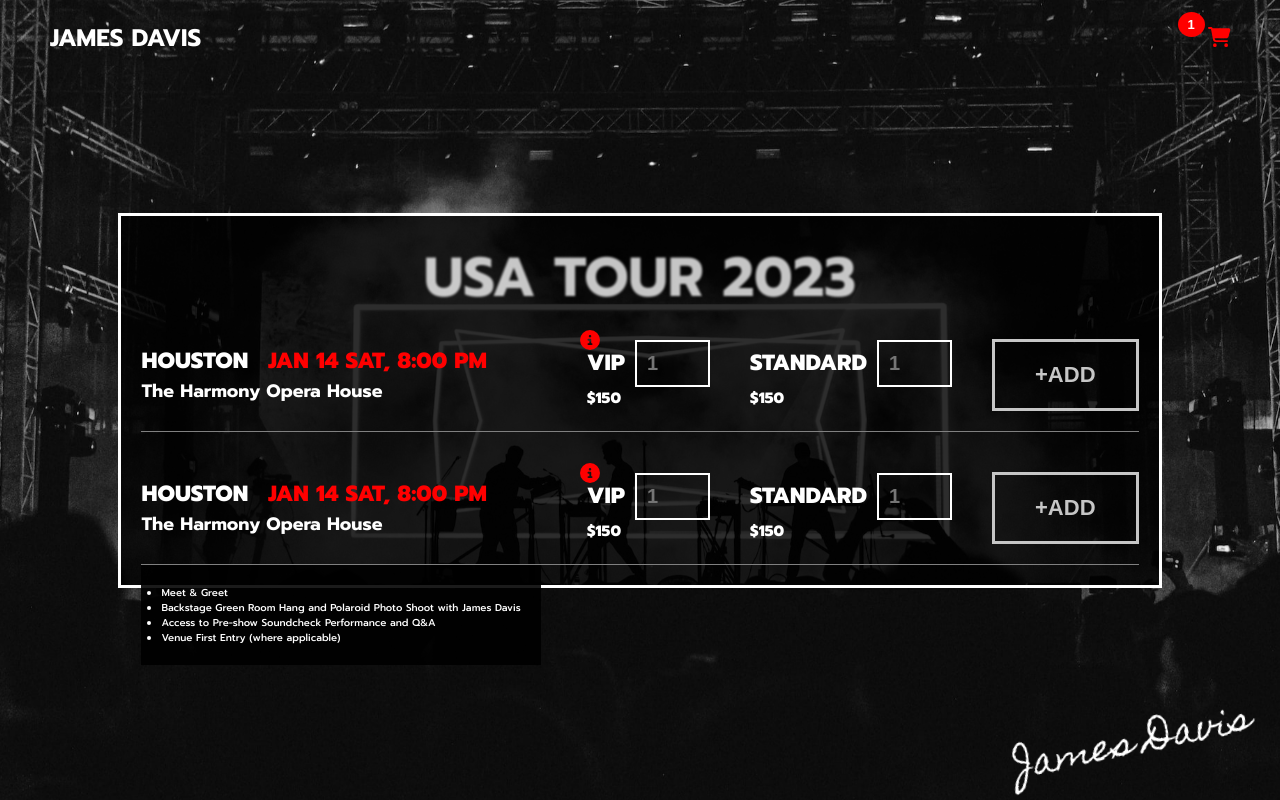
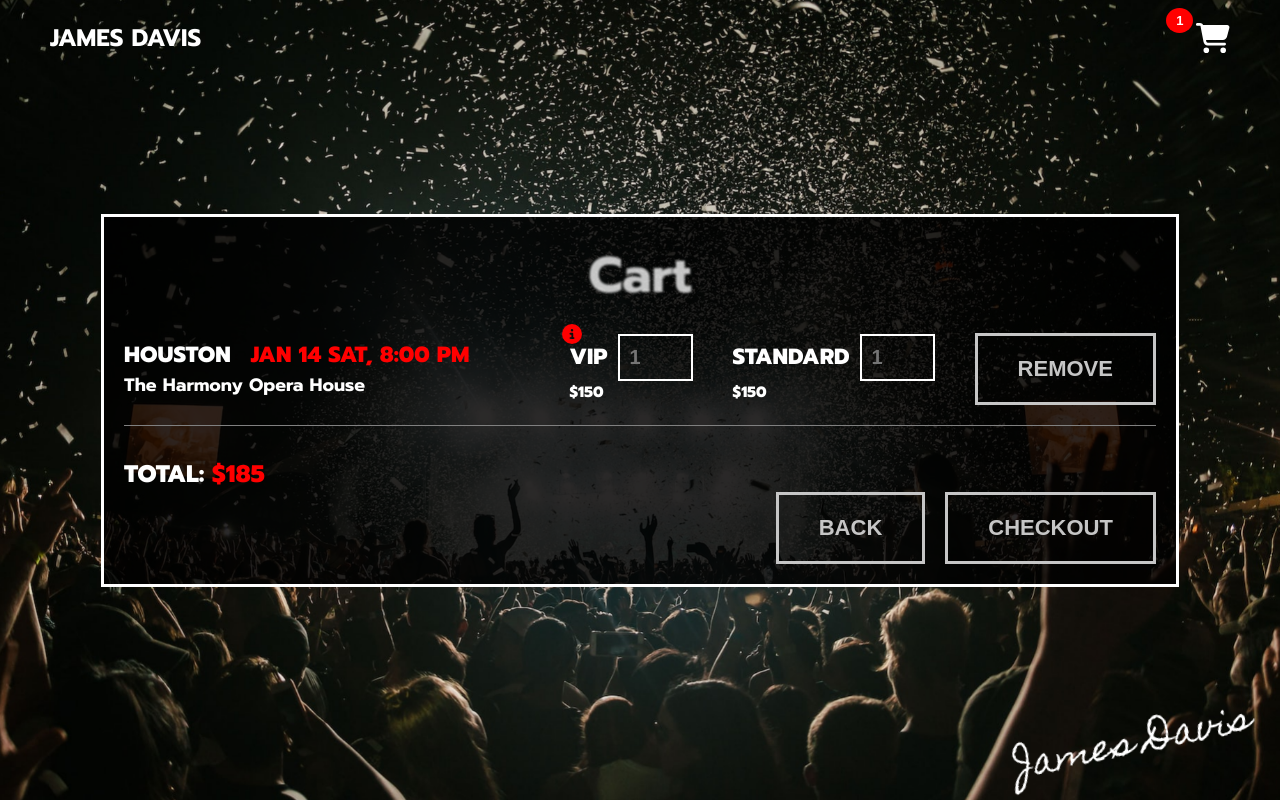
Before and after one commit to maciejkuran/james-davis-tour, a React (Create React App) app: page / in a window 1280 px wide. Built offline with nearby package versions, Linux system fonts and the light colour scheme.

Commit message:
cart markup completed

```diff
--- a/src/App.js
+++ b/src/App.js
@@ -5,14 +5,16 @@ import React from 'react';
 import Background from './components/UI/Background';
 import Navbar from './components/Layout/Navbar';
 import HomeHeader from './components/Layout/HomeHeader';
-import List from './components/List/List';
+import TourList from './components/Tour/TourList';
+import Cart from './components/Cart/Cart';
 
 function App() {
   return (
     <Background>
       <Navbar></Navbar>
       {/* <HomeHeader></HomeHeader> */}
-      <List></List>
+      {/* <TourList></TourList> */}
+      <Cart></Cart>
     </Background>
   );
 }
--- /dev/null
+++ b/src/components/Cart/Cart.js
@@ -0,0 +1,29 @@
+import classes from './Cart.module.css';
+
+import Card from '../UI/Card';
+import TourListItem from '../Tour/TourListItem';
+import PrimaryButton from '../UI/PrimaryButton';
+
+const Cart = props => {
+  return (
+    <Card className={classes.cart}>
+      <h2>Cart</h2>
+      <TourListItem buttonName="REMOVE"></TourListItem>
+      <div className={classes.cart__wrapper}>
+        <p>
+          TOTAL: <span>$185</span>
+        </p>
+        <div className={classes['cart__wrapper__internal']}>
+          <PrimaryButton className={classes['cart__button']} attributes={{ type: 'button' }}>
+            BACK
+          </PrimaryButton>
+          <PrimaryButton className={classes['cart__button']} attributes={{ type: 'submit' }}>
+            CHECKOUT
+          </PrimaryButton>
+        </div>
+      </div>
+    </Card>
+  );
+};
+
+export default Cart;
--- /dev/null
+++ b/src/components/Cart/Cart.module.css
@@ -0,0 +1,27 @@
+.cart h2 {
+  text-align: center;
+  font-size: 5rem;
+}
+
+.cart__wrapper {
+  margin-top: 3rem;
+}
+
+.cart__wrapper p {
+  font-size: 2.4rem;
+  font-weight: 800;
+}
+
+.cart__wrapper p span {
+  color: var(--color-red);
+}
+
+.cart__wrapper__internal {
+  width: 100%;
+  display: flex;
+  justify-content: flex-end;
+}
+
+.cart__button {
+  margin-left: 2rem;
+}
--- a/src/components/List/List.js
+++ b/src/components/Tour/TourList.js
@@ -1,7 +1,7 @@
-import classes from './List.module.css';
+import classes from './TourList.module.css';
 
 import Card from '../UI/Card';
-import ListItem from './ListItem';
+import TourListItem from './TourListItem';
 import Tooltip from '../UI/Tooltip';
 
 const List = () => {
@@ -9,8 +9,8 @@ const List = () => {
     <Card className={classes.container}>
       <h2>USA TOUR 2023</h2>
       <ul className={classes.list}>
-        <ListItem></ListItem>
-        <ListItem></ListItem>
+        <TourListItem buttonName="+ADD"></TourListItem>
+        <TourListItem buttonName="+ADD"></TourListItem>
       </ul>
 
       <Tooltip>
--- a/src/components/List/ListItem.js
+++ b/src/components/Tour/TourListItem.js
@@ -1,11 +1,11 @@
-import classes from './ListItem.module.css';
+import classes from './TourListItem.module.css';
 import { FontAwesomeIcon } from '@fortawesome/react-fontawesome';
 import { faCircleInfo } from '@fortawesome/free-solid-svg-icons';
 
 import PrimaryButton from '../UI/PrimaryButton';
 import Input from '../UI/Input';
 
-const ListItem = () => {
+const ListItem = props => {
   return (
     <li className={classes.list}>
       <div>
@@ -58,7 +58,7 @@ const ListItem = () => {
           </form>
         </div>
 
-        <PrimaryButton attributes={{ type: 'submit' }}>+ADD</PrimaryButton>
+        <PrimaryButton attributes={{ type: 'submit' }}>{props.buttonName}</PrimaryButton>
       </div>
     </li>
   );
--- a/src/components/List/ListItem.module.css
+++ b/src/components/Tour/TourListItem.module.css
@@ -50,7 +50,7 @@
   left: -5%;
 }
 
-svg {
+.list__button--tooltip svg {
   font-size: 2rem;
   color: var(--color-red);
   left: 0;
--- a/src/components/UI/Background.js
+++ b/src/components/UI/Background.js
@@ -11,7 +11,7 @@ const Background = props => {
     <main className={classes.main}>
       {props.children}
       {createPortal(
-        <img className={classes['main__background']} src={backgroundImg2}></img>,
+        <img className={classes['main__background']} src={backgroundImg3}></img>,
         document.getElementById('background')
       )}
       <span className={classes['main__signature']}>James Davis</span>
--- a/src/components/UI/PrimaryButton.js
+++ b/src/components/UI/PrimaryButton.js
@@ -2,7 +2,7 @@ import classes from './PrimaryButton.module.css';
 
 const PrimaryButton = props => {
   return (
-    <button {...props.attributes} className={classes.button}>
+    <button {...props.attributes} className={`${classes.button} ${props.className}`}>
       {props.children}
     </button>
   );
```
Also changed, not shown: src/components/Cart/CartItem.js (added), src/components/Cart/CartItem.module.css (added), src/components/Tour/TourList.module.css (renamed from src/components/List/List.module.css).
